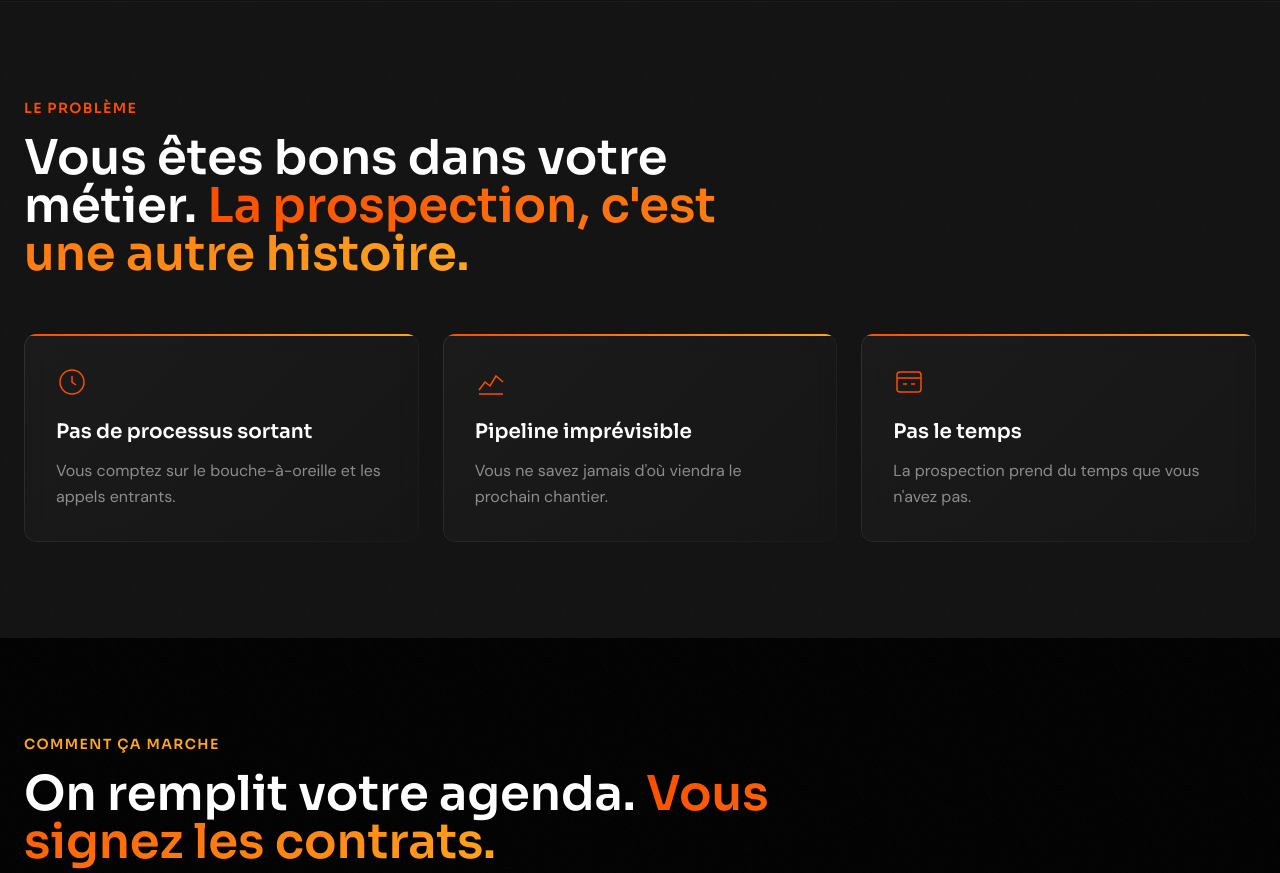
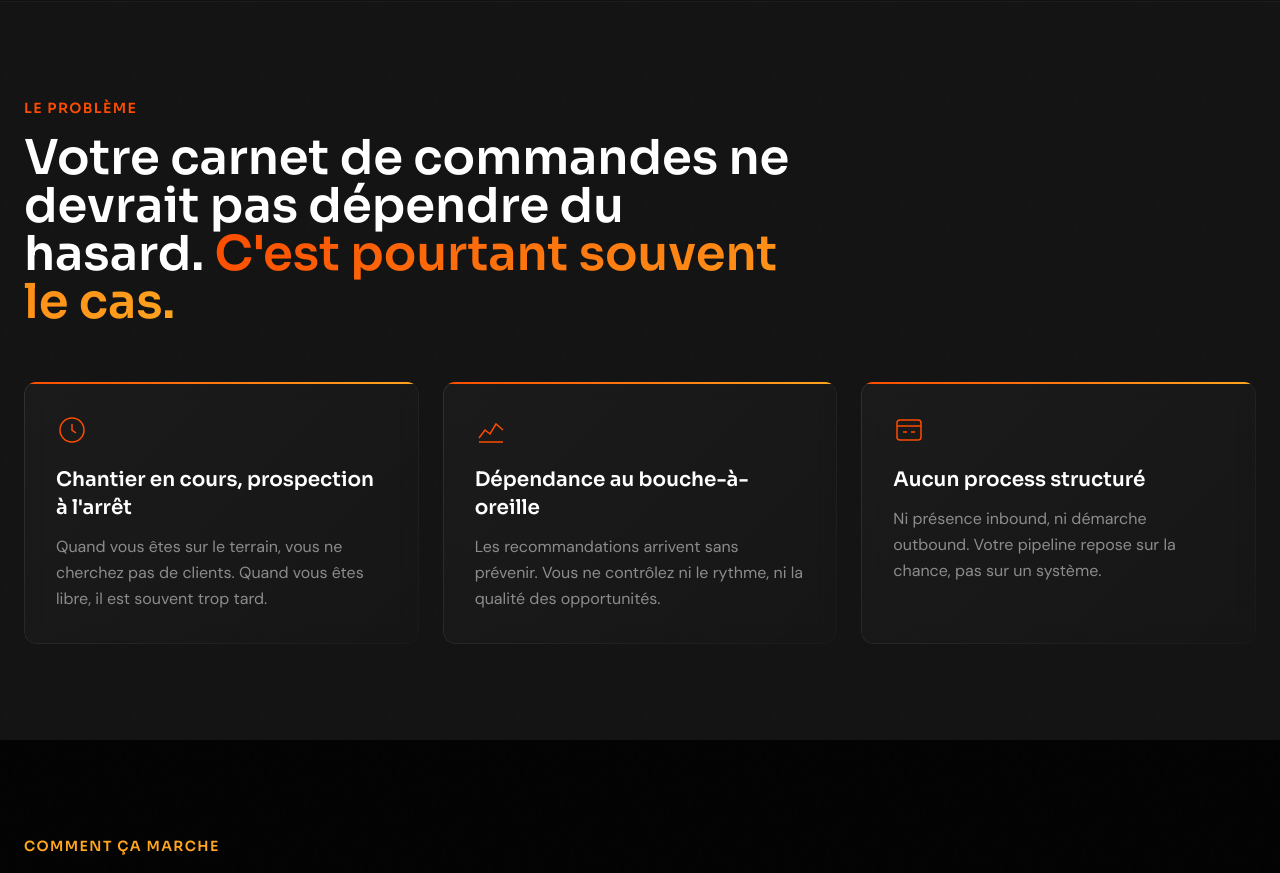
Before and after one commit to Guillotedecheto/Petravio, a Next.js app: page / in a window 1280 px wide. Shown: the part 860-1733 px from the top of the page. Built offline with nearby package versions, Linux system fonts and the light colour scheme.

Commit message:
update: full rewrite of Problem section — new headline + 3 cards

```diff
--- a/src/app/page.tsx
+++ b/src/app/page.tsx
@@ -268,8 +268,8 @@ function SocialProof() {
 function Problem() {
   const cards = [
     {
-      title: "Pas de processus sortant",
-      desc: "Vous comptez sur le bouche-à-oreille et les appels entrants.",
+      title: "Chantier en cours, prospection à l'arrêt",
+      desc: "Quand vous êtes sur le terrain, vous ne cherchez pas de clients. Quand vous êtes libre, il est souvent trop tard.",
       icon: (
         <svg width="32" height="32" viewBox="0 0 32 32" fill="none" stroke="#FC4C00" strokeWidth="1.5">
           <circle cx="16" cy="16" r="12" />
@@ -278,8 +278,8 @@ function Problem() {
       ),
     },
     {
-      title: "Pipeline imprévisible",
-      desc: "Vous ne savez jamais d'où viendra le prochain chantier.",
+      title: "Dépendance au bouche-à-oreille",
+      desc: "Les recommandations arrivent sans prévenir. Vous ne contrôlez ni le rythme, ni la qualité des opportunités.",
       icon: (
         <svg width="32" height="32" viewBox="0 0 32 32" fill="none" stroke="#FC4C00" strokeWidth="1.5">
           <path d="M4 24l6-8 5 4 6-10 7 6" />
@@ -288,8 +288,8 @@ function Problem() {
       ),
     },
     {
-      title: "Pas le temps",
-      desc: "La prospection prend du temps que vous n'avez pas.",
+      title: "Aucun process structuré",
+      desc: "Ni présence inbound, ni démarche outbound. Votre pipeline repose sur la chance, pas sur un système.",
       icon: (
         <svg width="32" height="32" viewBox="0 0 32 32" fill="none" stroke="#FC4C00" strokeWidth="1.5">
           <rect x="4" y="6" width="24" height="20" rx="3" />
@@ -307,8 +307,8 @@ function Problem() {
           Le problème
         </p>
         <h2 className="mt-4 font-sora font-semibold text-3xl sm:text-4xl md:text-5xl text-white leading-tight max-w-3xl fade-in">
-          Vous êtes bons dans votre métier.{" "}
-          <span className="gradient-text">La prospection, c&apos;est une autre histoire.</span>
+          Votre carnet de commandes ne devrait pas dépendre du hasard.{" "}
+          <span className="gradient-text">C&apos;est pourtant souvent le cas.</span>
         </h2>
         <div className="mt-14 grid md:grid-cols-3 gap-6">
           {cards.map((card, i) => (
```
